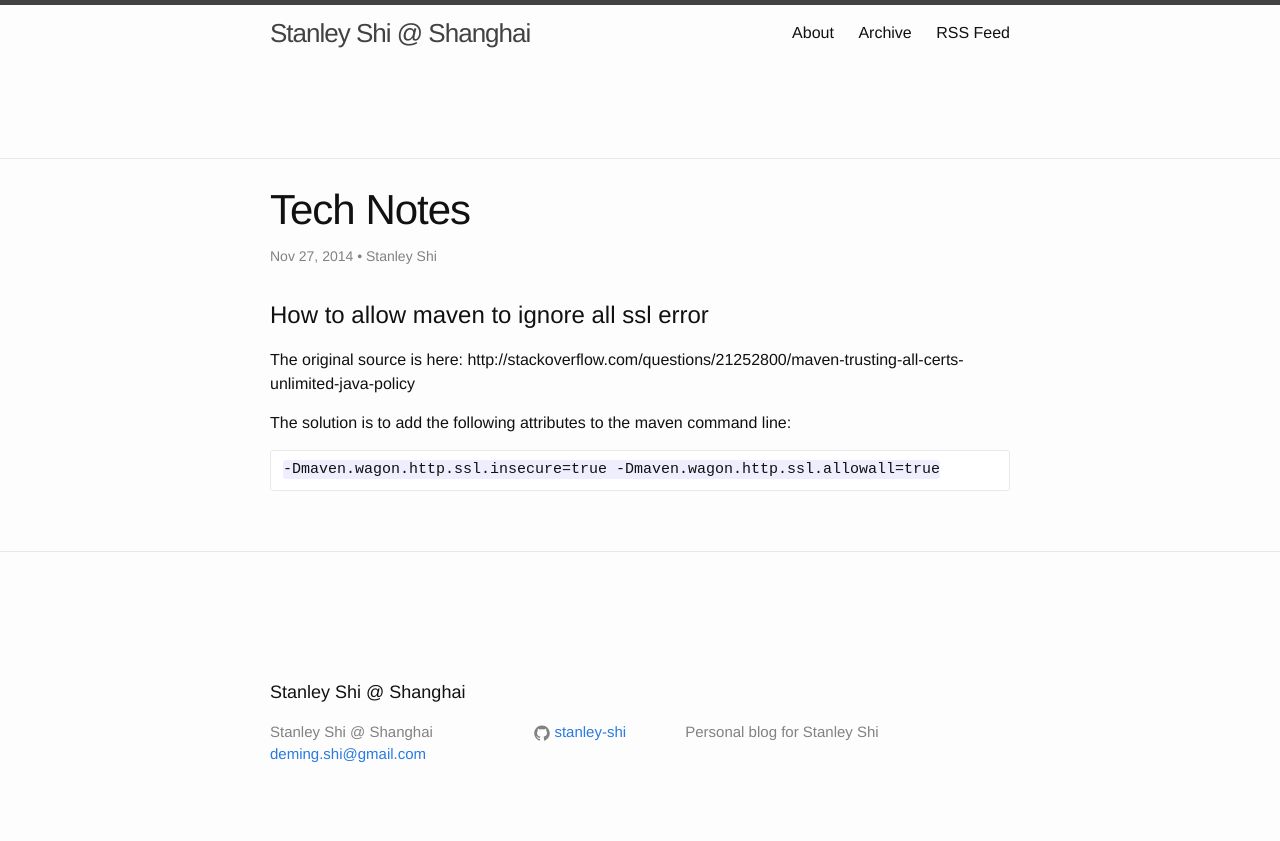
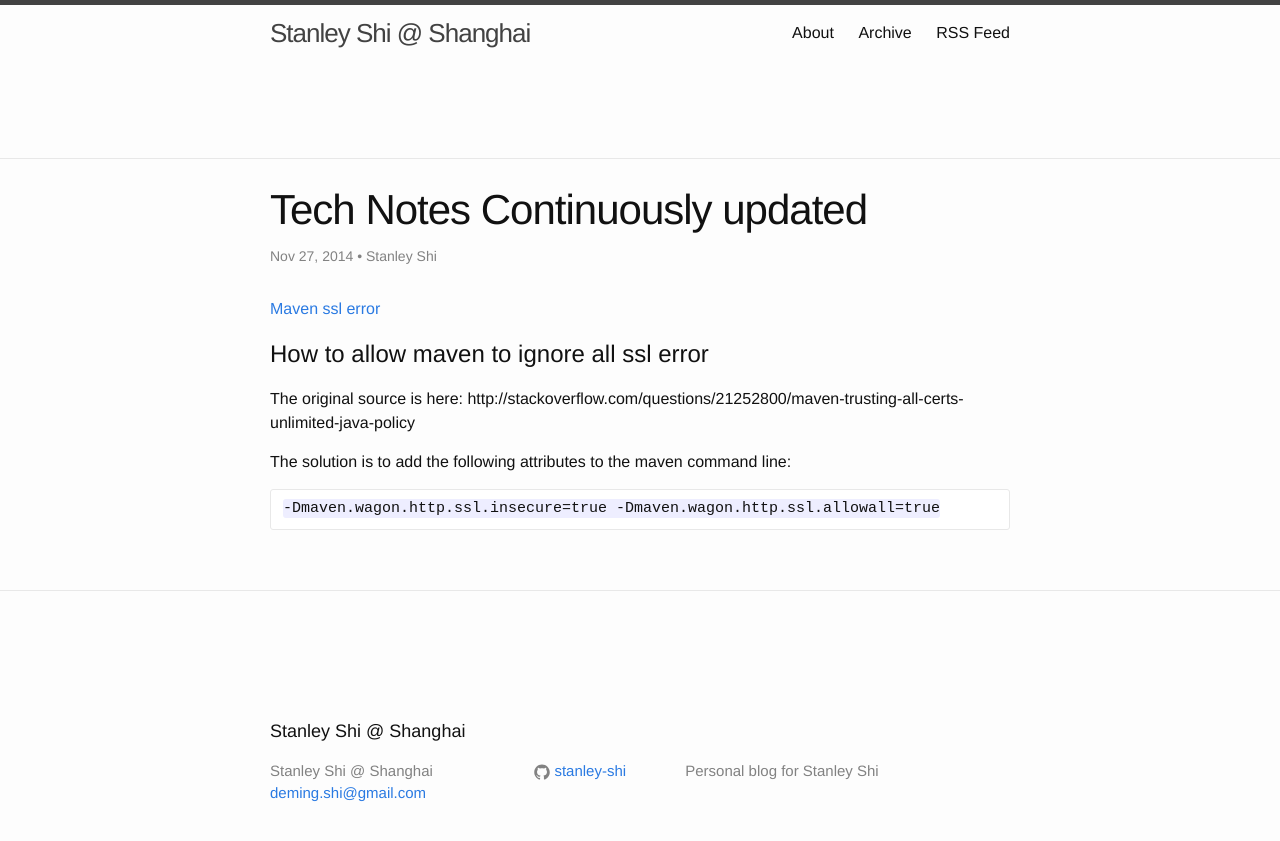
Before and after one commit to stanley-shi/stanley-shi.github.io, a Jekyll site: the page built from _posts/2014-11-27-tech-notes-continuously-updated.md, in a window 1280 px wide. Shown: the top 841 px of the page. Built offline with Jekyll 4.4.1, drawn with Linux system fonts in a browser that asks for light colours.

Commit message:
Update 2014-11-27-tech-notes-continuously-updated.md

```diff
--- a/_posts/2014-11-27-tech-notes-continuously-updated.md
+++ b/_posts/2014-11-27-tech-notes-continuously-updated.md
@@ -1,11 +1,14 @@
 ---
 layout: post
-title: Tech Notes
+title: Tech Notes Continuously updated
 author: Stanley Shi
 Comments: True
 tags:
 
 ---
+[Maven ssl error](#how-to-allow-maven-to-ignore-all-ssl-error)
+
+
 How to allow maven to ignore all ssl error
 ==========================================
 
```
